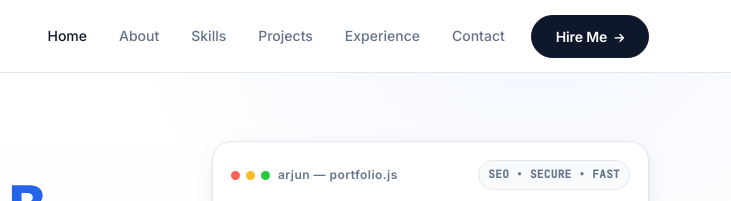
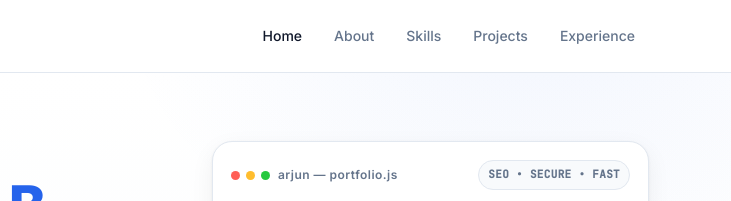
Before and after one commit to kovendan16/Venthan_, a plain HTML site: page index.html in a window 1280 px wide. Shown: the top 201 px of the page, 549-1280 px from the left. Drawn offline with nearby package versions, Linux system fonts and the light colour scheme.

Commit message:
Comment out Contact link in navigation

```diff
--- a/index.html
+++ b/index.html
@@ -270,10 +270,10 @@
                     <li class="nav-item"><a class="nav-link" href="#skills">Skills</a></li>
                     <li class="nav-item"><a class="nav-link" href="#projects">Projects</a></li>
                     <li class="nav-item"><a class="nav-link" href="#experience">Experience</a></li>
-                    <li class="nav-item"><a class="nav-link" href="#contact">Contact</a></li>
+                    <!-- <li class="nav-item"><a class="nav-link" href="#contact">Contact</a></li>
                     <li class="nav-item ms-lg-2 mt-2 mt-lg-0">
                         <a href="#contact" class="btn btn-primary btn-sm px-4">Hire Me <i class="fa-solid fa-arrow-right ms-1" style="font-size:11px"></i></a>
-                    </li>
+                    </li>-->
                 </ul>
             </div>
         </div>
```
